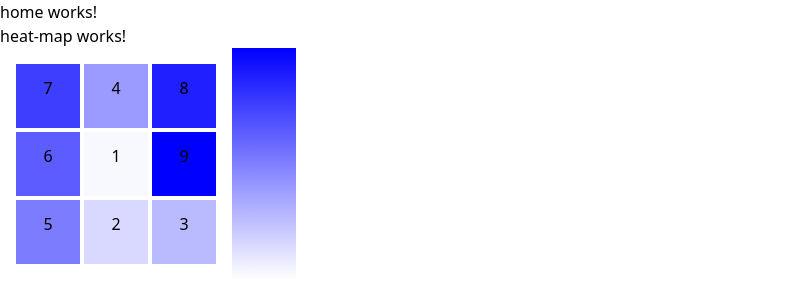
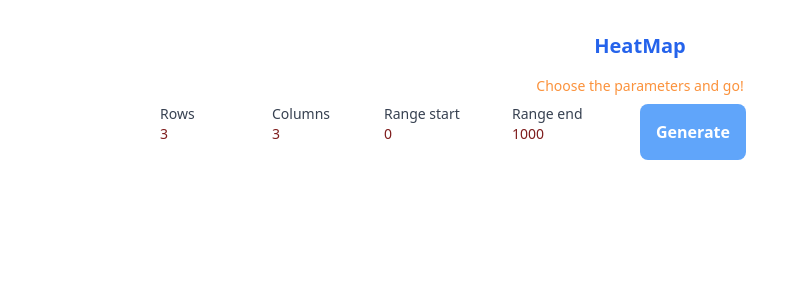
Before and after one commit to faguilarm/ngheatmap, an Angular app: page / in a window 1280 px wide. Shown: the top 308 px of the page, without its empty margins (0-808 px from the left). Built offline with nearby package versions, Linux system fonts and the light colour scheme.

Commit message:
* add inputs to generate different ranges of data * improve the initialization process

```diff
--- a/src/app/app.module.ts
+++ b/src/app/app.module.ts
@@ -4,6 +4,7 @@ import { BrowserModule } from '@angular/platform-browser';
 import { AppComponent } from './app.component';
 import { HomeComponent } from './home/home.component';
 import { HeatMapComponent } from './heat-map/heat-map.component';
+import { FormsModule } from '@angular/forms';
 
 @NgModule({
   declarations: [
@@ -12,7 +13,8 @@ import { HeatMapComponent } from './heat-map/heat-map.component';
     HeatMapComponent
   ],
   imports: [
-    BrowserModule
+    BrowserModule,
+    FormsModule
   ],
   providers: [],
   bootstrap: [AppComponent]
--- a/src/app/heat-map/heat-map.component.html
+++ b/src/app/heat-map/heat-map.component.html
@@ -1,4 +1,3 @@
-<p>heat-map works!</p>
 <div class="heat-map-container">
   <div class="heat-map-chart" [style.grid-template-columns]="gridColumns">
     <div *ngFor="let cell of scaledData" class="cell"
--- a/src/app/heat-map/heat-map.component.scss
+++ b/src/app/heat-map/heat-map.component.scss
@@ -1,20 +1,20 @@
 .heat-map-container {
-  @apply flex;
+  @apply flex justify-center;
 
   .heat-map-chart {
-    @apply grid gap-1 p-4;
+    @apply grid gap-1;
 
     .row {
       @apply flex;
     }
 
     .cell {
-      @apply w-16 h-16 p-4 leading-4 text-center align-middle;
+      @apply w-16 h-16 p-4 leading-4 text-center align-middle ;
     }
   }
 
   .heat-map-scale {
-    @apply w-16 h-auto p-4;
+    @apply w-16 h-auto ml-4 rounded-lg;
     background: rgb(255,255,255);
     background: linear-gradient(0deg, rgba(255,255,255,1) 0%, rgba(0,0,255,1) 100%);
   }
--- a/src/app/heat-map/heat-map.component.ts
+++ b/src/app/heat-map/heat-map.component.ts
@@ -1,4 +1,6 @@
-import { Component, Input, OnInit } from '@angular/core';
+import { ChangeDetectionStrategy, Component, Input, OnChanges, OnInit, SimpleChanges } from '@angular/core';
+
+const MAX_SCALE = 255;
 
 type DataPoint = {
   value: number;
@@ -7,9 +9,10 @@ type DataPoint = {
 @Component({
   selector: 'app-heat-map',
   templateUrl: './heat-map.component.html',
-  styleUrls: ['./heat-map.component.scss']
+  styleUrls: ['./heat-map.component.scss'],
+  changeDetection: ChangeDetectionStrategy.OnPush
 })
-export class HeatMapComponent implements OnInit {
+export class HeatMapComponent implements OnChanges {
 
   @Input()
   data: number[][] = [];
@@ -18,18 +21,21 @@ export class HeatMapComponent implements OnInit {
 
   constructor() { }
 
-  ngOnInit(): void {
+  ngOnChanges(changes: SimpleChanges): void {
+    if(changes['data'].currentValue?.length > 0) {
+      this.setupData();
+    }
+  }
+
+  setupData() {
+    //convert to 1 dimension array for easier processing
     const flat = this.data.flat();
-    const sort = [...flat].sort();
-    const min = sort[0];
-    const max = sort[sort.length-1];
-    const diff = max - min;
-    const maxScale = 255;
-    const step = Math.floor(maxScale / diff);
+    const { min, max, diff } = this.getRangeValues(flat);
+    const step = Math.floor(MAX_SCALE / diff);
     this.gridColumns = `repeat(${this.data[0].length}, minmax(0, 1fr))`;
     this.scaledData = flat.map(point => {
       let scaledValue = (max - point) * step;
-      const rgb = `rgb(${scaledValue},${scaledValue},${maxScale})`
+      const rgb = `rgb(${scaledValue},${scaledValue},${MAX_SCALE})`
       return {
         value: point,
         rgb: rgb
@@ -37,4 +43,16 @@ export class HeatMapComponent implements OnInit {
     });
     console.log(this.scaledData)
   }
+
+  getRangeValues(data: number[]) {
+    const sortedData = [...data].sort();
+    const min = sortedData[0];
+    const max = sortedData[sortedData.length-1];
+    const diff = max - min;
+    return {
+      min,
+      max,
+      diff
+    };
+  }
 }
--- a/src/app/home/home.component.html
+++ b/src/app/home/home.component.html
@@ -1,6 +1,30 @@
-<p>home works!</p>
-<div>
-  <div>
-    <app-heat-map [data]="heatmapData"></app-heat-map>
+
+<div class="flex flex-col p-8 w-full md:max-w-screen-sm lg:max-w-screen-md xl:max-w-screen-lg mx-auto">
+  <p class="text-center text-xl mb-4 text-blue-600 font-bold">HeatMap</p>
+  <p class="text-center text-sm mb-2 text-orange-400">Choose the parameters and go!</p>
+  <div class="flex flex-wrap mb-8">
+    <div>
+      <label for="rows" class="block text-sm font-medium text-gray-700">Rows</label>
+      <input type="number" name="rows" id="rows" min="1" max="10" [(ngModel)]="rows"
+        class="block w-full pr-10 border-red-300 text-red-900 placeholder-red-300 focus:outline-none focus:ring-red-500 focus:border-red-500 sm:text-sm rounded-md">
+    </div>
+    <div>
+      <label for="columns" class="block text-sm font-medium text-gray-700">Columns</label>
+      <input type="number" name="columns" id="columns" min="1" max="10" [(ngModel)]="columns"
+        class="block w-full pr-10 border-red-300 text-red-900 placeholder-red-300 focus:outline-none focus:ring-red-500 focus:border-red-500 sm:text-sm rounded-md">
+    </div>
+    <div>
+      <label for="start" class="block text-sm font-medium text-gray-700">Range start</label>
+      <input type="number" name="start" id="start" min="0" max="1000" step="10" [(ngModel)]="start"
+      class="block w-full pr-10 border-red-300 text-red-900 placeholder-red-300 focus:outline-none focus:ring-red-500 focus:border-red-500 sm:text-sm rounded-md">
+    </div>
+    <div>
+      <label for="end" class="block text-sm font-medium text-gray-700">Range end</label>
+      <input type="number" name="end" id="end" min="0" max="1000" step="10" [(ngModel)]="end"
+        class="block w-full pr-10 border-red-300 text-red-900 placeholder-red-300 focus:outline-none focus:ring-red-500 focus:border-red-500 sm:text-sm rounded-md">
+    </div>
+    <button class="bg-blue-400 p-4 text-white font-bold rounded-lg" (click)="generate()">Generate</button>
   </div>
+
+  <app-heat-map [data]="heatmapData"></app-heat-map>
 </div>
--- a/src/app/home/home.component.ts
+++ b/src/app/home/home.component.ts
@@ -7,15 +7,48 @@ import { Component, OnInit } from '@angular/core';
 })
 export class HomeComponent implements OnInit {
 
-  heatmapData = [
-    [7,4,8],
+  rows = 3;
+  columns = 3;
+  start = 0;
+  end = 1000;
+
+  heatmapData: number[][] = [];
+    /*= [ [7,4,8],
     [6,1,9],
-    [5,2,3]
-  ];
+    [5,2,3]]; */
+
 
   constructor() { }
 
   ngOnInit(): void {
   }
 
+  //update heat map with new data
+  generate() {
+    const matrix: number[][] = [];
+    const data = this.generateData(this.rows * this.columns, this.start, this.end);
+    //transform 1d to 2d array
+    data.forEach((value: number, index: number) => {
+      //insert new row or append to the current one
+      if(index % this.columns === 0) {
+        matrix.push([value])
+      } else {
+        matrix[Math.floor(index / this.columns)].push(value)
+      }
+    });
+    console.log(matrix)
+    this.heatmapData = matrix;
+  }
+
+  //generates a list of random values from the given range
+  generateData(size: number, start: number, end: number ): number[] {
+    const data: number[] = [];
+    const valueRange = end - start;
+    let value: number;
+    for(let i = 0; i < size; i++) {
+      value = Math.floor(Math.random() * valueRange);
+      data.push(start + value)
+    }
+    return data;
+  }
 }
```
